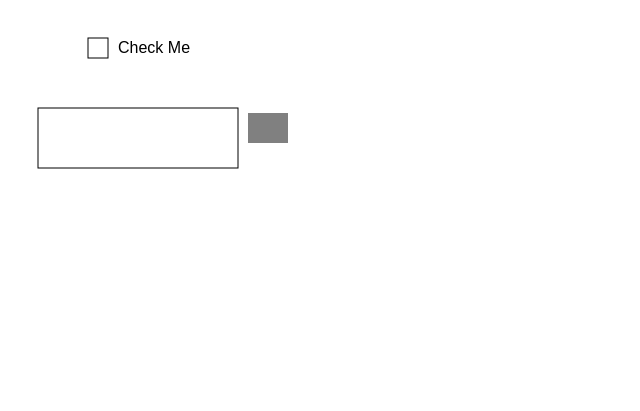
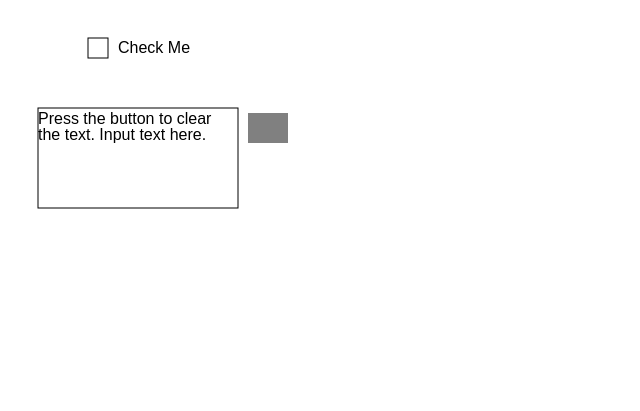
Before and after one commit to flameiguana/GGUI, a plain HTML site: page examples/index.html in a window 1280 px wide. Shown: the whole page, without its empty margins (0-640 px from the left). Drawn offline with Linux system fonts and the light colour scheme.

Commit message:
more clean up, added setText to textbox

```diff
--- a/examples/index.html
+++ b/examples/index.html
@@ -4,29 +4,25 @@
 <script id="GGUI" type="text/javascript" src="../src/GGUI.js"></script>
 <script type="text/javascript">
 
-var context = null;
 var panel = null;
-
 
 function Init()
 {
     var canvas = document.getElementById("maincanvas");
-    context = canvas.getContext("2d");
 
     panel = new GGUI.Panel(canvas);
-
     panel.addChild(new GGUI.CheckBox(80, 30, 20, 20));
     panel.addChild(new GGUI.Label(80 + 20 + 10, 45, "Check Me", 16));
-    var textbox = new GGUI.TextBox(30, 100, 200, 60, 16);
+
+    var textbox = new GGUI.TextBox(30, 100, 200, 100, 16);
+    textbox.setText("Press the button to clear the text. Input text here.")
     panel.addChild(textbox);
+
     var button = new GGUI.Button(240, 105, 40, 30);
     button.setOnClick(textbox.clearText.bind(textbox));
     panel.addChild(button);
-    Update();
-}
 
-function printMessage(){
-    console.log("yo bugg");
+    Update(); //start off the loop
 }
 
 function Update()
--- a/src/GGUI.js
+++ b/src/GGUI.js
@@ -1,7 +1,7 @@
 //the equivalent of a namespace in javascript
 var GGUI = {};
 
-//functions from starter code
+/*-------functions from starter code*/
 GGUI.drawRect = function(context, rect, filled, color)
 {
     if (filled)
@@ -32,11 +32,13 @@ GGUI.styleText = function(context, color, size, bold)
     context.fillStyle = color;
 }
 
+
+/*--------text formatting/drawing functions--------*/
 GGUI.drawText = function(context, text, position){
 	context.fillText(text, position.x, position.y);
 }
 
-//Specialty text drawing functions
+//Lines are split up as elements in array
 GGUI.drawTextBlock = function(context, block, x, y, lineHeight, maxLines){
 	maxLines = block.length < maxLines ? block.length : maxLines;
 	for(var i = 0; i < maxLines; i++){
@@ -151,9 +153,6 @@ GGUI.Button = function(x, y, width, height, normal, pressed) {
 
 GGUI.Button.prototype = {
 	contructor: GGUI.Button,
-	setLabel: function(text){
-
-	},
 	setOnClick: function(callback) {
 		this._clickCallback = callback;
 	},
@@ -226,15 +225,17 @@ GGUI.Label.prototype = {
 	}
 };
 
-//An basic text box you can type text into.
+//An basic text box you can type text into. Does not show a cursor or
+//support special characters like tab or enter
 GGUI.TextBox = function(x, y, width, height, fontSize) {
 	this.rect = new GGUI.Rect(x, y, width, height);
 	this.rawText = "";
 	this.formattedText = [];
 	this.needReformat = true;
+	this._ignoreInput = false;
 	this.fontSize = fontSize;
-	//hide overflow text input. Limiting input could also work.
-	this.maxLines = height / fontSize - 1;
+	//The lines that can fit in the box
+	this.maxLines = Math.floor(height / fontSize - 1);
 	//this.fontSize = height / lines;
 	this.textPosition = new GGUI.Point(this.rect.position.x,
 						this.rect.position.y + this.fontSize);
@@ -246,11 +247,17 @@ GGUI.TextBox = function(x, y, width, height, fontSize) {
 GGUI.TextBox.prototype = {
 	constructor: GGUI.TextBox,
 	mouseDown: function(){
-
+		//could be used to set cursor position or hightlight text box
+	},
+	setText: function(text){
+		this.rawText = text;
+		this.needReformat = true;
 	},
 	inputText: function(text){
-		this.rawText += text;
-		this.needReformat = true;
+		if(!this._ignoreInput){
+			this.rawText += text;
+			this.needReformat = true;
+		}
 	},
 	specialKey: function(key){
 		if(key === 8){
@@ -278,6 +285,8 @@ GGUI.TextBox.prototype = {
 		//lets save those cycles
 		if(this.needReformat){
 			this.formattedText = GGUI.wrapText(context2D, this.rawText, this.rect.width);
+			//Dont' allow further text input. Last word may still wrap. possible solution is a callback
+			this._ignoreInput = this.formattedText.length > this.maxLines;
 			this.needReformat = false;
 		}
 		GGUI.drawTextBlock(context2D, this.formattedText, this.textPosition.x, this.textPosition.y,
@@ -315,7 +324,7 @@ GGUI.Panel = function(canvas){
 GGUI.Panel.prototype = {
 	contructor: GGUI.Panel,
 	draw: function(){
-		context.clearRect(0, 0, this.canvas.width, this.canvas.height);
+		this.context2D.clearRect(0, 0, this.canvas.width, this.canvas.height);
 		var i;
 		for(i = 0; i < this.interactiveObjs.length; i++){
 			this.interactiveObjs[i].draw(this.context2D);
@@ -324,9 +333,9 @@ GGUI.Panel.prototype = {
 			this.staticObjs[i].draw(this.context2D);
 		}
 	},
-	//If I were to look more into a type system for javascript, I could probably
-	//overload this function for each type of object and add it to the appropriate list.
-	//For now I'm just using duck typing.
+
+	//In hindsight this should have been converted to a set of factory functions (like addButton).
+	// For now I'm just using duck typing.
 	addChild: function(child){
 		if(child){
 			if(typeof child.mouseDown === 'function'){
```
